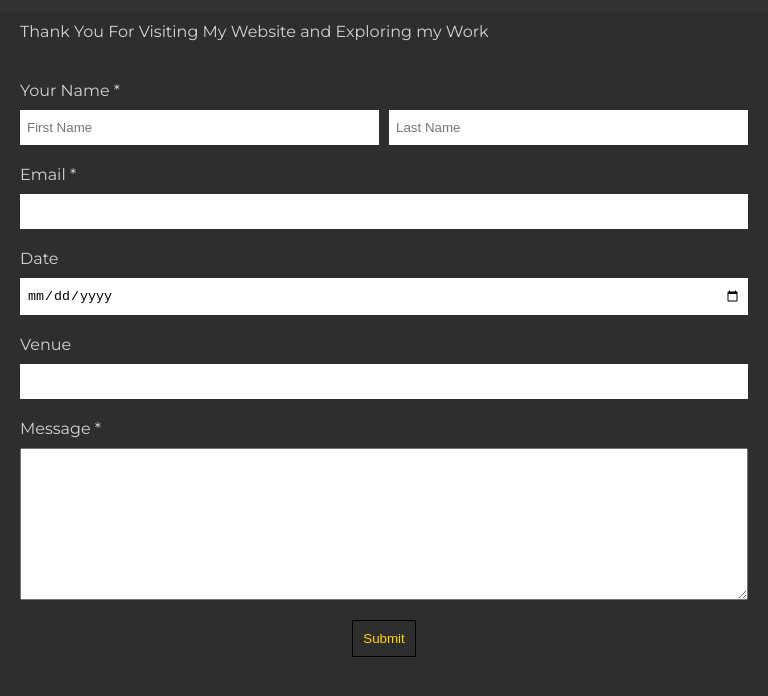
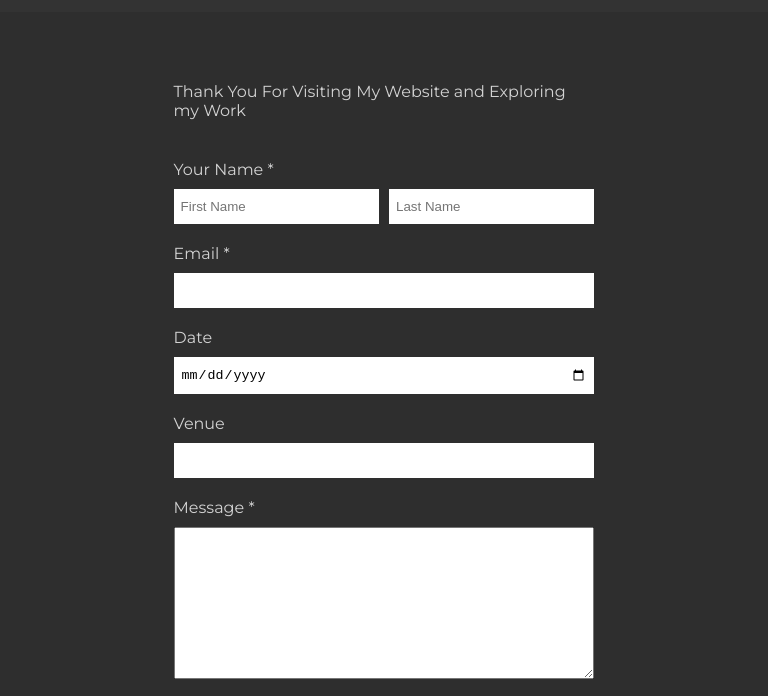
Before and after one commit to Twith2e/photography, a plain HTML site: page contact.html in a window 768 px wide. Shown: the part 78-774 px from the top of the page. Drawn offline with Linux system fonts and the light colour scheme.

Commit message:
update commit

```diff
--- a/contact.css
+++ b/contact.css
@@ -48,6 +48,13 @@ form div {
   padding-inline: 20px;
 }
 
+@media (min-width: 768px) and (max-width: 1024px) {
+  .contact-container {
+    margin: 60px auto;
+    width: 60%;
+  }
+}
+
 @media (min-width: 1024px) {
   .contact-container {
     margin: auto;
--- a/style.css
+++ b/style.css
@@ -28,6 +28,7 @@ main {
   flex-direction: column;
   margin-top: 100px;
   padding-bottom: 40px;
+  width: 100%;
 }
 
 nav {
```
